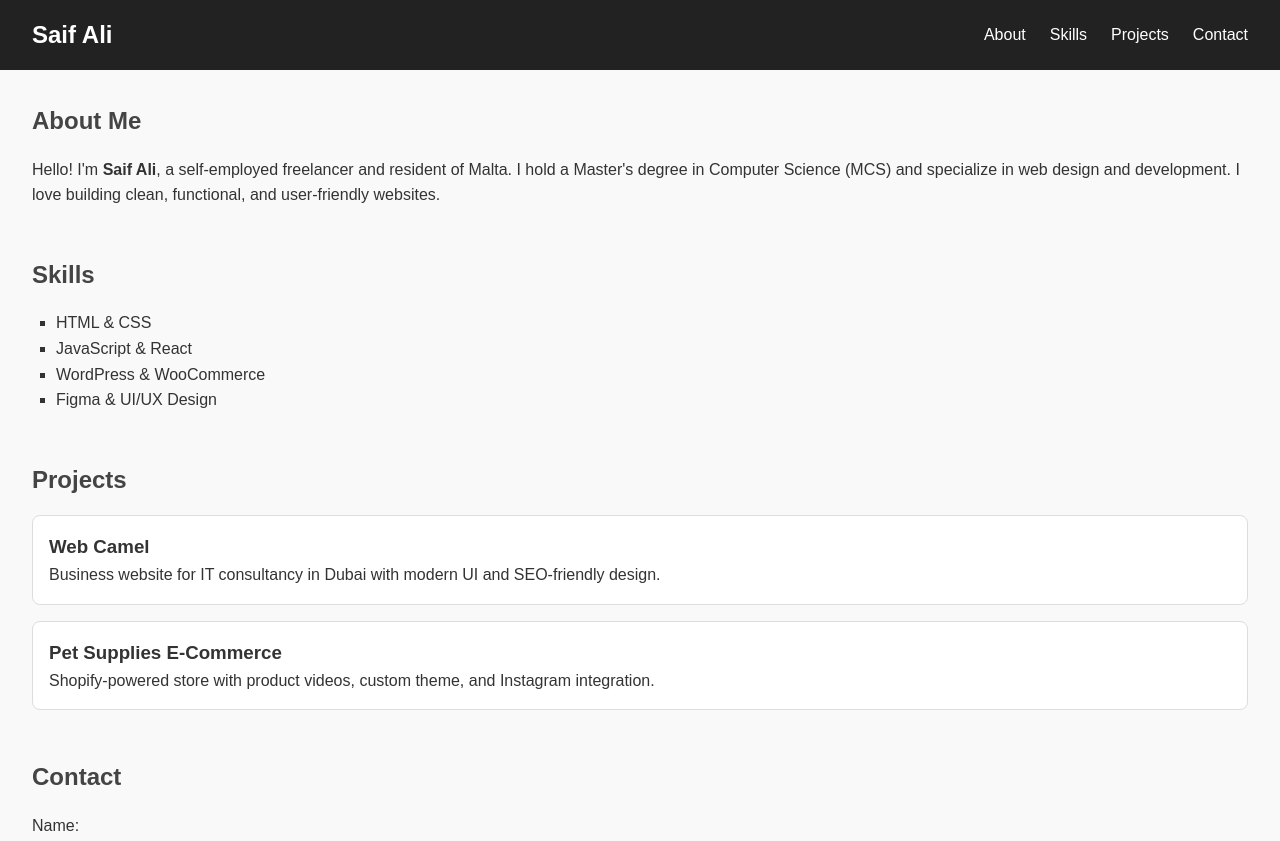
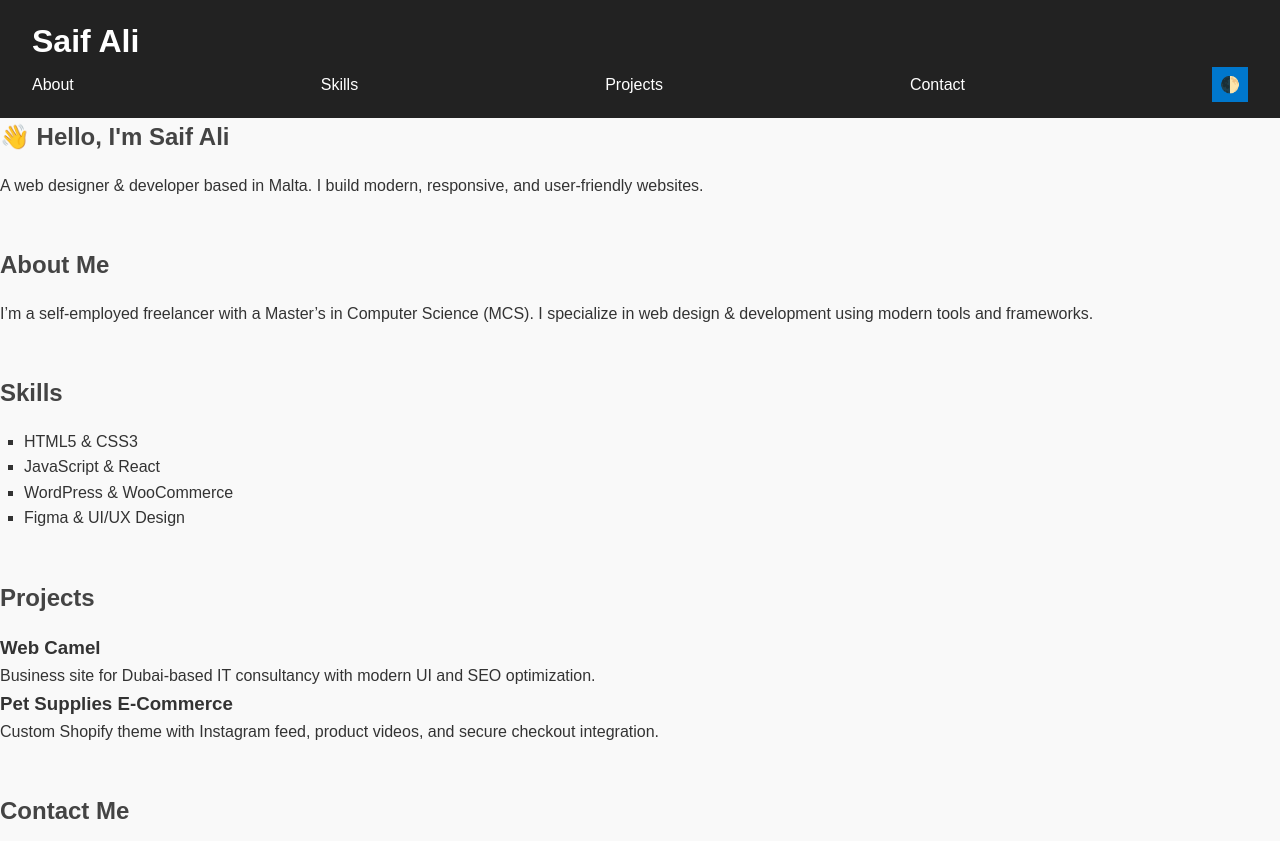
Before and after one commit to saifali1sk/portfolio-website, a plain HTML site: page index.html in a window 1280 px wide. Shown: the top 841 px of the page. Drawn offline with Linux system fonts and the light colour scheme.

Commit message:
Update index.html

```diff
--- a/index.html
+++ b/index.html
@@ -2,71 +2,71 @@
 <html lang="en">
 <head>
   <meta charset="UTF-8" />
-  <meta name="viewport" content="width=device-width, initial-scale=1.0" />
-  <title>Saif Ali | Portfolio</title>
+  <meta name="viewport" content="width=device-width, initial-scale=1.0"/>
+  <title>Saif Ali | Web Developer</title>
   <link rel="stylesheet" href="style.css" />
 </head>
 <body>
-  <header>
+  <header class="navbar">
+    <h1>Saif Ali</h1>
     <nav>
-      <h1>Saif Ali</h1>
-      <ul id="menu">
-        <li><a href="#about">About</a></li>
-        <li><a href="#skills">Skills</a></li>
-        <li><a href="#projects">Projects</a></li>
-        <li><a href="#contact">Contact</a></li>
-      </ul>
-      <div id="menu-toggle">☰</div>
+      <a href="#about">About</a>
+      <a href="#skills">Skills</a>
+      <a href="#projects">Projects</a>
+      <a href="#contact">Contact</a>
+      <button onclick="toggleTheme()">🌓</button>
     </nav>
   </header>
 
-  <main>
-    <section id="about">
-      <h2>About Me</h2>
-      <p>Hello! I'm <strong>Saif Ali</strong>, a self-employed freelancer and resident of Malta. I hold a Master's degree in Computer Science (MCS) and specialize in web design and development. I love building clean, functional, and user-friendly websites.</p>
+  <section class="hero">
+    <h2>👋 Hello, I'm Saif Ali</h2>
+    <p>A web designer & developer based in Malta. I build modern, responsive, and user-friendly websites.</p>
   </section>
 
-    <section id="skills">
+  <section id="about" class="section">
+    <h2>About Me</h2>
+    <p>I’m a self-employed freelancer with a Master’s in Computer Science (MCS). I specialize in web design & development using modern tools and frameworks.</p>
+  </section>
+
+  <section id="skills" class="section">
     <h2>Skills</h2>
-      <ul>
-        <li>HTML & CSS</li>
+    <ul class="skills">
+      <li>HTML5 & CSS3</li>
       <li>JavaScript & React</li>
       <li>WordPress & WooCommerce</li>
       <li>Figma & UI/UX Design</li>
     </ul>
   </section>
 
-    <section id="projects">
+  <section id="projects" class="section">
     <h2>Projects</h2>
-      <div class="project">
+    <div class="projects">
+      <div class="project-card">
         <h3>Web Camel</h3>
-        <p>Business website for IT consultancy in Dubai with modern UI and SEO-friendly design.</p>
+        <p>Business site for Dubai-based IT consultancy with modern UI and SEO optimization.</p>
       </div>
-      <div class="project">
+      <div class="project-card">
         <h3>Pet Supplies E-Commerce</h3>
-        <p>Shopify-powered store with product videos, custom theme, and Instagram integration.</p>
+        <p>Custom Shopify theme with Instagram feed, product videos, and secure checkout integration.</p>
+      </div>
     </div>
   </section>
 
-    <section id="contact">
-      <h2>Contact</h2>
+  <section id="contact" class="section">
+    <h2>Contact Me</h2>
     <form>
       <label for="name">Name:</label>
-        <input type="text" id="name" name="name" required />
-
+      <input type="text" id="name" name="name" required/>
       <label for="email">Email:</label>
-        <input type="email" id="email" name="email" required />
-
+      <input type="email" id="email" name="email" required/>
       <label for="message">Message:</label>
-        <textarea id="message" name="message" rows="5" required></textarea>
-
+      <textarea id="message" name="message" rows="4" required></textarea>
       <button type="submit">Send</button>
     </form>
   </section>
-  </main>
 
   <footer>
-    <p>&copy; 2025 Saif Ali. All rights reserved.</p>
+    <p>© 2025 Saif Ali — All rights reserved.</p>
   </footer>
 
   <script src="script.js"></script>
```
Lines whose indentation alone changed are shown as unchanged.
